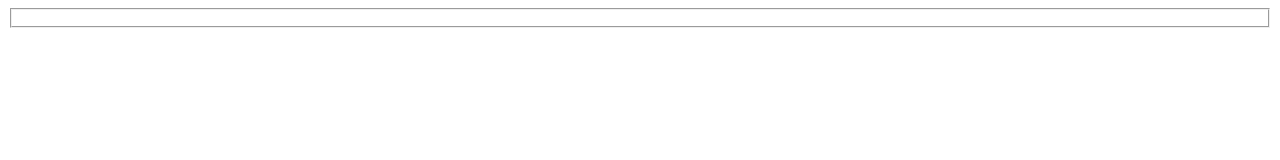
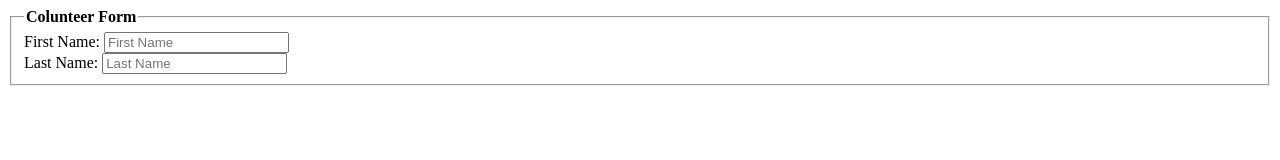
Before and after one commit to sophiamrobles/lab4, a plain HTML site: page index.html in a window 1280 px wide. Drawn offline with Linux system fonts and the light colour scheme.

Commit message:
Update index.html
begin to enter variables

```diff
--- a/index.html
+++ b/index.html
@@ -8,7 +8,13 @@
     <body>
         <form method="POST" autocomplete="on" action="http://bloomingdale.sat.iit.edu/kriedan/lab3formscript.php" enctype="multipart/form-data">
             <fieldset>
-
+                <legend><strong>Colunteer Form</strong></legend>
+                <div>
+                    <label>First Name: <input type="text" name="first_name_field" placeholder="First Name"></label>
+                </div>
+                <div>
+                    <label>Last Name: <input type="text" name="last_name_field" placeholder="Last Name"></label>
+                </div>
             </fieldset>
     </body>
 </html>
```
